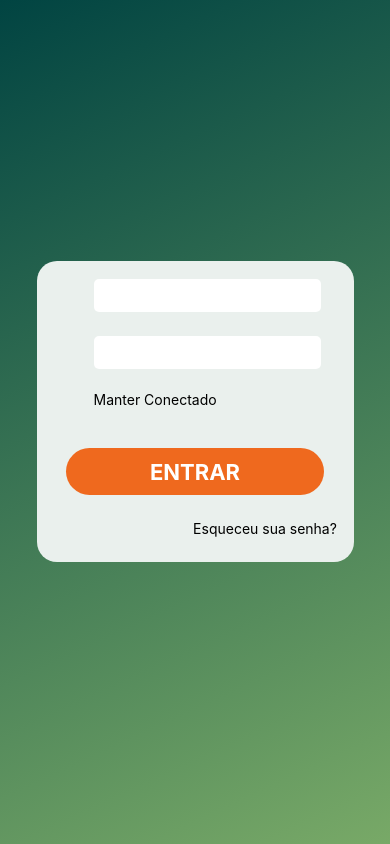
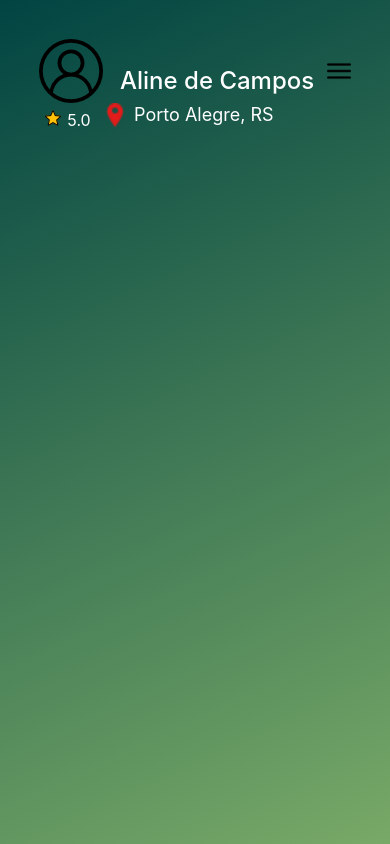
Before and after one commit to BrendoDouglas/hubbyProject, a React Native app: screen /MainMenu in a window 390 px wide. Built offline with nearby package versions, Linux system fonts and the light colour scheme.

Commit message:
criacao inicial da pagina menu

```diff
--- a/App.js
+++ b/App.js
@@ -4,6 +4,7 @@ import { Pressable, StyleSheet, Text, View } from 'react-native';
 import UserProfile from './pages/userProfile';
 import Sign from './pages/sign';
 import Signup from './pages/signup';
+import MainMenu from './pages/mainMenu';
 import { NavigationContainer } from '@react-navigation/native';
 import { createNativeStackNavigator } from '@react-navigation/native-stack';
 
@@ -17,12 +18,14 @@ export default function App() {
     /**uso 'headerShown:false' no 'screenOptions' para esconder o header que ele cria para as paginas.
      * e com o 'contentStyle: flex:1' faco com que as paginas criadas tenham tamanho de 100% da view */
     <NavigationContainer>
-      <Stack.Navigator initialRouteName="Sign" screenOptions={{headerShown: false, contentStyle:{flex:1}}}>
+      <Stack.Navigator initialRouteName="Signup" screenOptions={{headerShown: false, contentStyle:{flex:1}}}>
         <Stack.Screen name="Home" component={Home}/>
         <Stack.Screen name="Sign" component={Sign}/>
         <Stack.Screen name="Signup" component={Signup}/>
+        <Stack.Screen name="MainMenu" component={MainMenu}/>
         <Stack.Screen name="UserProfile" component={UserProfile}/>
       </Stack.Navigator>
+
     </NavigationContainer>
   );
 };
--- a/pages/mainMenu/index.js
+++ b/pages/mainMenu/index.js
@@ -1,21 +1,77 @@
-import { StatusBar } from 'expo-status-bar';
+import { LinearGradient } from 'expo-linear-gradient';
 import React from 'react';
-import { StyleSheet, Text, View } from 'react-native';
+import { StyleSheet, Text, View, Image, Pressable } from 'react-native';
 
-export default function App() {
+import user64 from "../../assets/user64.png";
+import pointer16 from "../../assets/pointer16.png";
+import star16 from "../../assets/star16.png";
+import menu from "../../assets/menu.png";
+import UserProfile from '../userProfile';
+
+export default function MainMenu({ navigation: { goBack, navigate } }) {
   return (
-    <View style={styles.container}>
-      <Text>Open up App.js to start working on your app!</Text>
-      <StatusBar style="auto" />
-    </View>
+    <LinearGradient
+      colors={['#014442', '#78A967']}
+      start={{x: 0, y: 0}}
+      end={{x:1, y:1}}
+      style={{flex:1, padding:'10%'}}>
+
+      <View style={styles.header}>
+        <View style={[styles.verticalContainer, {alignItems:'center'}]}>
+          <Image source={user64} style={{width:64, height:64}}/>
+          <View style={styles.vImageText}>
+            <Image source={star16} style={{width:16, height:16}}/>
+            <Text style={[styles.textWhite, {fontSize:16, marginTop:5}]}> 5.0 </Text>
+          </View>
+        </View>
+        <View style={[styles.verticalContainer, {justifyContent:'flex-end'}]}>
+          <Text style={[styles.titleWhite, {fontSize:24, marginLeft:15}]}>Aline de Campos</Text>
+          <View style={[styles.vImageText, {marginBottom:5, marginTop:5}]}>
+            <Image source={pointer16} style={{width:24, height:24,}}/>
+            <Text style={[styles.textWhite, {fontSize:18}]}> Porto Alegre, RS </Text>
+          </View>
+        </View>
+        <View style={{flex:1, justifyContent:'flex-start'}}>
+          <Pressable onPress={() => navigate('UserProfile')}>
+          <Image source={menu} style={{width:24, height:24, alignSelf:'flex-end', marginTop: 20}}/>
+          </Pressable>
+        </View>
+      </View>
+
+    </LinearGradient>
   );
 }
 
 const styles = StyleSheet.create({
   container: {
-    flex: 1,
-    backgroundColor: '#fff',
     alignItems: 'center',
     justifyContent: 'center',
+    marginBottom: 10,
+  },
+  horizontalContainer: {
+    flexDirection: 'row',
+    alignItems: 'center',
+  },
+  verticalContainer: {
+    flexDirection: 'column',
+    alignContent: 'flex-end',
+  },
+  header: {
+    flexDirection: 'row',
+    marginBottom: 10,
+  },
+  textWhite: {
+    color: "white",
+    padding: 2,
+  },
+  titleWhite: {
+    color: "white",
+    padding: 2,
+    fontSize: 22,
+    fontWeight: "500"
+  },
+  vImageText: {
+    flexDirection:'row',
+    alignItems: "center",
   },
 });
--- a/pages/signup/index.js
+++ b/pages/signup/index.js
@@ -40,7 +40,7 @@ export default function Signup({ navigation: { goBack, navigate } }) {
           <TextInput placeholder='E-mail' style={styles.input} placeholderTextColor='#4d4d4d80'/>
         </View>
 
-        <Pressable style={styles.buttonRegister}>
+        <Pressable style={styles.buttonRegister} onPress={() => navigate('MainMenu')}>
           <Text style={styles.textButtonRegister}>REGISTRAR</Text>
         </Pressable>
 
```
Also changed, not shown: assets/menu.png (added).
